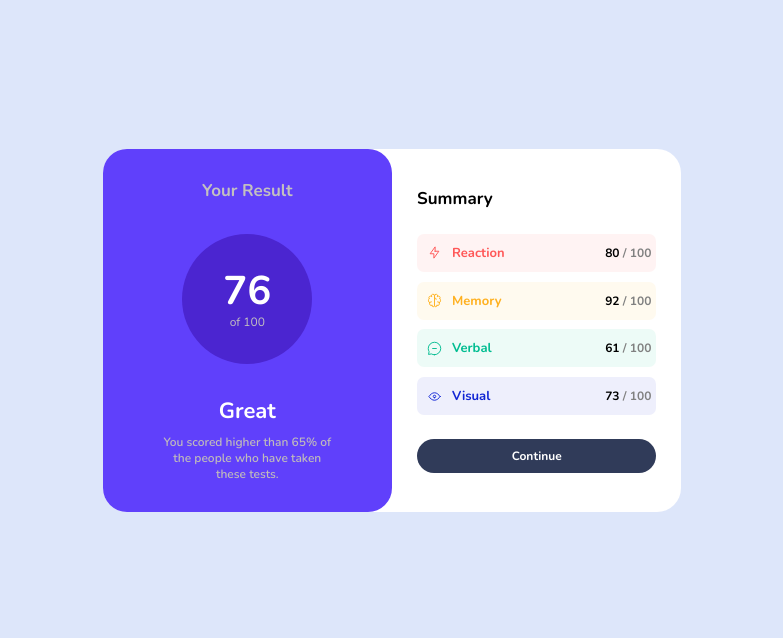
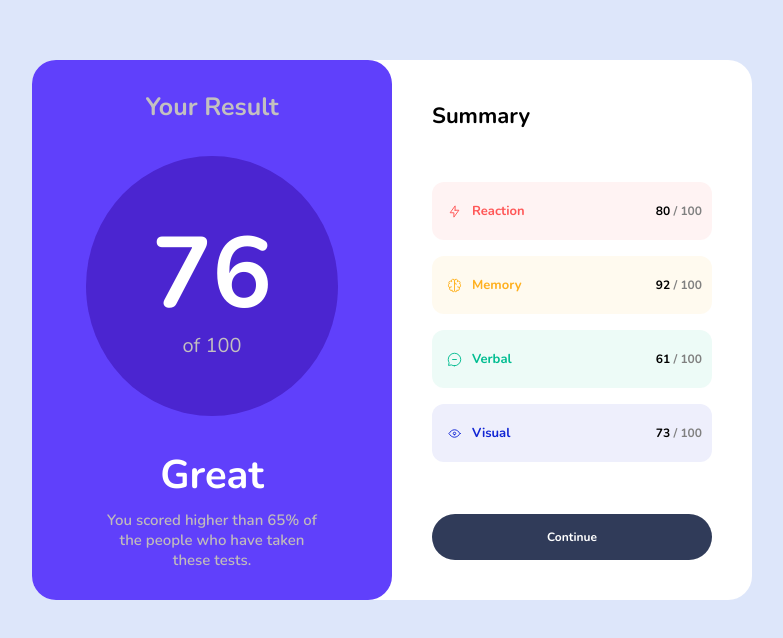
Before and after one commit to lashaiarajuli/Results-summary-component, a plain HTML site: page index.html in a window 1280 px wide. Shown: the part 210-848 px from the top of the page, without its empty margins (328-1111 px from the left). Drawn offline with nearby package versions, Linux system fonts and the light colour scheme.

Commit message:
Change again a little bit

```diff
--- a/result.css
+++ b/result.css
@@ -23,8 +23,8 @@ body{
 .container{
     border-radius: 1.5em;
     background: white;
-    /* width: 35%;
-    height: 32%; */
+    width: 50%;
+    height: 50%;
     display: flex;
 }
 
@@ -40,15 +40,15 @@ body{
 }
 
 .blue-div h2{
-    font-size: 17px;
+    font-size: 25px;
     color:rgb(195, 192, 192);
 }
 
 .center-title{
     background: #4B25D0;
     border-radius: 100%;
-    height: 130px;
-    width: 130px;
+    height: 55%;
+    width: 70%;
 
     display: flex;
     flex-direction: column;
@@ -59,12 +59,12 @@ body{
 
 .center-title h1{
     color:white;
-    font-size: 40px;
+    font-size: 100px;
 }
 
 .center-title p{
     color:rgb(195, 192, 192);
-    font-size: 12px;
+    font-size: 20px;
 }
 
 .bottom-title{
@@ -76,13 +76,13 @@ body{
 
 .bottom-title h1{
     color:white;
-    font-size: 22px;
+    font-size: 40px;
 }
 
 .bottom-title p{
     text-align: center;
     color:rgb(192, 187, 187);
-    font-size: 12px;
+    font-size: 15px;
     width: 60%;
     font-weight: 600;
 }
@@ -96,8 +96,8 @@ body{
     flex-direction: column;
     align-items: center;
     justify-content: center;
-    gap: 1.5em;
-    padding: 0 25px;
+    gap: 1em;
+    padding: 0 40px;
 }
 
 .white-div > * {
@@ -107,16 +107,17 @@ body{
 .line-div{
     display: flex;
     flex-direction: column;
-    justify-content: space-between;
-    height: 50%;
+    justify-content: center;
+    gap: 1em;
+    height: 65%;
 }
 
 .line-div > div{
     display: flex;
     justify-content: space-between;
     align-items: center;
-    padding: 10px 5px;
-    border-radius: 7px;
+    padding: 20px 10px;
+    border-radius: 12px;
 }
 
 .line-div > div p{
@@ -142,7 +143,7 @@ body{
 }
 
 .white-div h1{
-    font-size: 17px;
+    font-size: 22px;
 }
 
 /* LINE DIVS --------------------------------------------------------------------------------------- */
@@ -184,13 +185,14 @@ body{
 a {
     color:white;
     background: #303B59;
-    padding:9px 0;
-    border-radius: 20px;
+    padding:15px 0;
+    border-radius: 25px;
     font-weight: 700;
     font-size: 12px;
     text-align: center;
     text-decoration: none;
     border: none;
+
 }
 
 a:active{
```
